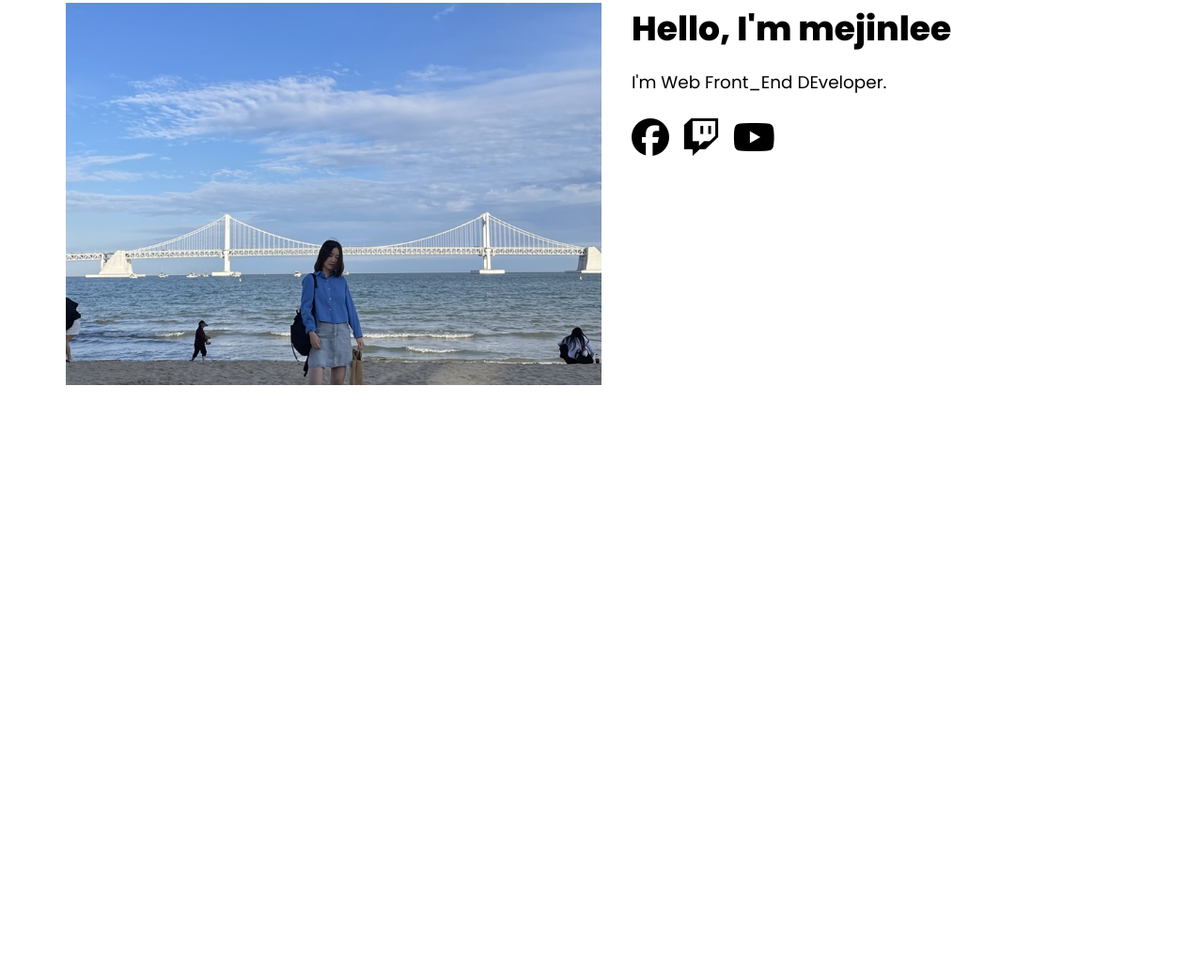
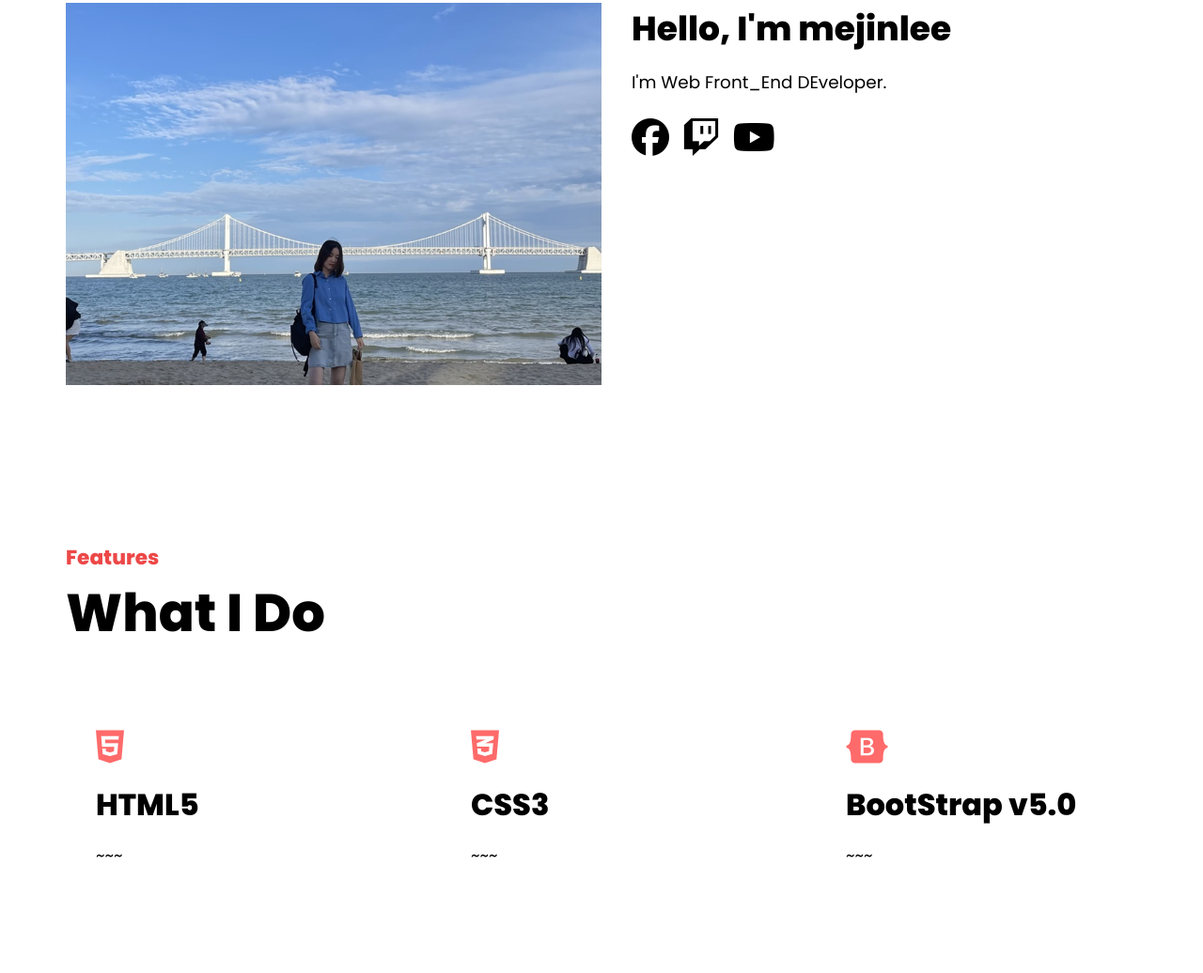
Before and after one commit to mezzang/First-project, a plain HTML site: page index.html in a window 1280 px wide. Shown: the part 1043-2079 px from the top of the page at 94% size. Before the commit the page ends 1540 px from the top, so only its background shows below. Drawn offline with Linux system fonts and the light colour scheme; files whose address does not match are found by name.

Commit message:
section_What I Do

```diff
--- a/index.html
+++ b/index.html
@@ -77,6 +77,46 @@
             </div>
         </div>
     </section>
+    <!-- What I Do 영역 -->
+    <section id="features" class="do">
+        <div class="container">
+            <div class="title">
+                <h4>Features</h4>
+                <h2>What I Do</h2>
+            </div>
+            <div class="do-me">
+                <div class="do-inner">
+                    <div class="icon">
+                        <i class="fa-brands fa-html5"></i>
+                    </div>
+                    <div class="content">
+                        <h3>HTML5</h3>
+                        <P>~~~</P>
+                    </div>
+                </div>
+                <div class="do-inner">
+                    <div class="icon">
+                        <i class="fa-brands fa-css3-alt"></i>
+                    </div>
+                    <div class="content">
+                        <h3>CSS3</h3>
+                        <P>~~~</P>
+                    </div>
+                </div>
+                <div class="do-inner">
+                    <div class="icon">
+                        <i class="fa-brands fa-bootstrap"></i>
+                    </div>
+                    <div class="content">
+                        <h3>BootStrap v5.0</h3>
+                        <p>~~~</p>
+                    </div>
+                </div>
+
+            </div>
+
+        </div>
+    </section>
 </body>
 
 
--- a/style.css
+++ b/style.css
@@ -205,3 +205,47 @@ section .about-self .right .social a{
     font-size: 2.5rem;
     margin-right: 0.2rem;
 }
+
+/*What I Do 영역의 css코드*/
+/* float 속성 해제 */
+section .do-me::after{
+    content: "";
+    display: block;
+    clear: both;
+}
+/* 사각형 크기와 간격, 내부 여백 설정 */
+section .do-me .do-inner{
+    background-color: #fff;
+    width: 30%;
+    padding: 2rem;
+    float: left;
+    margin-right: 5%;
+    cursor: pointer;
+}
+/* 마지막 사각형의 외부 여백 설정 */
+section .do-me .do-inner:last-child{
+    margin-right: 0;
+}
+/* 아이콘 폰트 크기와 색상 */
+section .do-me .do-inner .icon i{
+    font-size: 2.5rem;
+    color: #ff6a6a;
+}
+/*html, css3, bootstrap v5.0 텍스트 크기와 간격  */
+section .do-me .do-inner .content h3{
+    font-size: 2rem;
+    margin: 1rem 0;
+}
+/* 사각형 텍스트 크기 */
+section .do-me .do-inner .content p{
+    font-size: 1.15rem;
+}
+/* do-inner 클래스에 마우스를 올리면 배경색과 텍스트 색상 변경 */
+section .do-me .do_inner:hover{
+    background-color: lightcoral;
+    color:white;
+}
+/* do-inner 클래스에 마우스를 올리면 아이콘 폰트 색상 변경 */
+section .do-me .do-inner:hover i{
+    color:white;
+}
```
